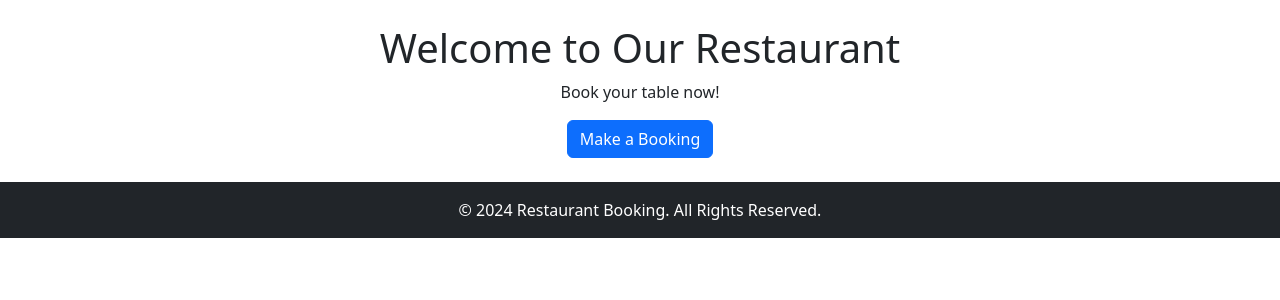
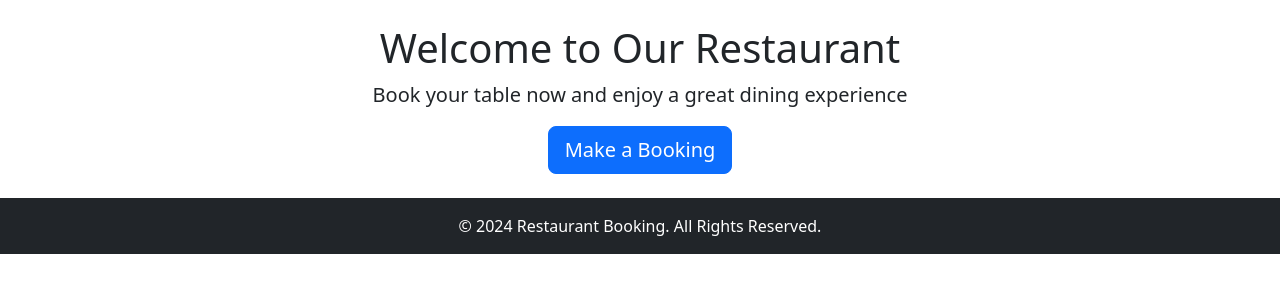
Before and after one commit to FinnbarrAmbrose/Restaurant-booking, a Django app: page / in a window 1280 px wide. Shown: the part 56-356 px from the top of the page. Run offline with Django 4.2, Linux system fonts and the light colour scheme.

Commit message:
Improve home page layout and enhance call-to-action for bookings

```diff
--- a/bookings/templates/bookings/home.html
+++ b/bookings/templates/bookings/home.html
@@ -1,9 +1,9 @@
 {% extends "bookings/base.html" %}
 
 {% block content %}
-    <div class="text-center">
-        <h1>Welcome to Our Restaurant</h1>
-        <p>Book your table now!</p>
-        <a href="{% url 'booking_create' %}" class="btn btn-primary">Make a Booking</a>
-    </div>
+<div class="container text-center">
+    <h1 class="mt-4">Welcome to Our Restaurant</h1>
+    <p class="lead">Book your table now and enjoy a great dining experience</p>
+    <a href="{% url 'booking_create' %}" class="btn btn-primary btn-lg">Make a Booking</a>
+</div>
 {% endblock %}
```
